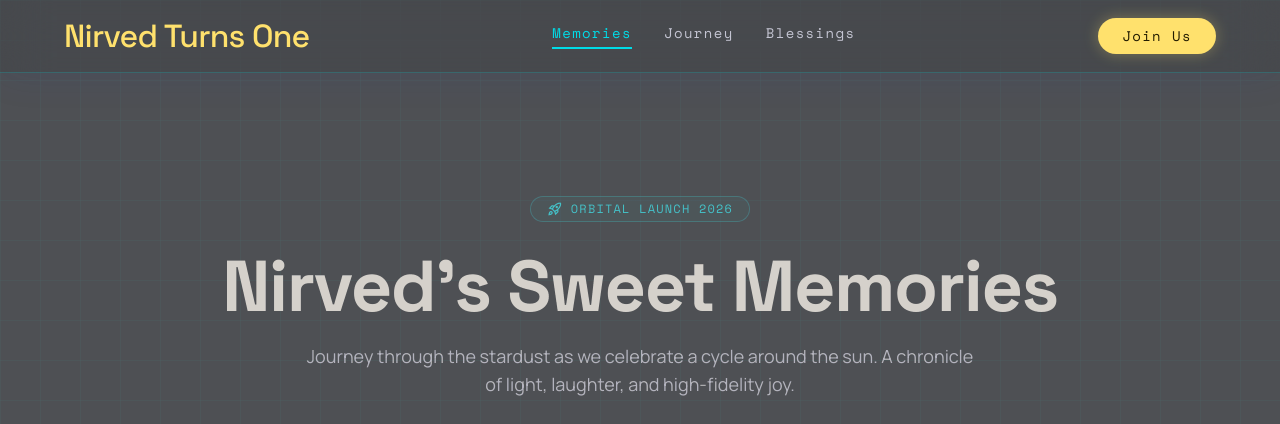
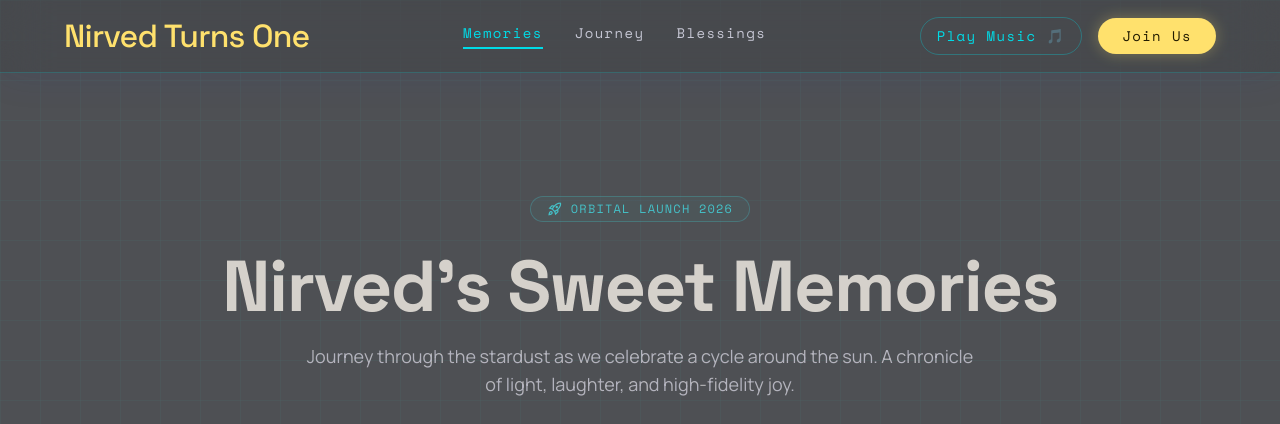
Before and after one commit to bkverma15/nirved-turns-one, a plain HTML site: page index.html in a window 1280 px wide. Shown: the top 424 px of the page. Drawn offline with nearby package versions, Linux system fonts and the light colour scheme.

Commit message:
Fix music button

```diff
--- a/index.html
+++ b/index.html
@@ -118,9 +118,14 @@
 <a class="text-on-surface-variant hover:text-tertiary transition-colors font-label-lg text-label-lg" href="#details">Journey</a>
 <a class="text-on-surface-variant hover:text-tertiary transition-colors font-label-lg text-label-lg" href="#blessings">Blessings</a>
 </div>
-<button id="music-btn" onclick="document.getElementById('details').scrollIntoView({behavior: 'smooth'})" class="bg-secondary-fixed text-on-secondary-fixed px-6 py-2 rounded-full font-label-lg text-label-lg active:scale-95 transition-transform hover:bg-secondary-fixed-dim shadow-[0_0_15px_rgba(255,225,109,0.3)]">
-                Join Us
-            </button>
+<div class="flex items-center gap-4">
+    <button id="music-btn" class="text-tertiary border border-tertiary/30 px-4 py-2 rounded-full font-label-lg text-label-lg hover:bg-tertiary/10 transition-colors hidden sm:block">
+        Play Music 🎵
+    </button>
+    <button onclick="document.getElementById('details').scrollIntoView({behavior: 'smooth'})" class="bg-secondary-fixed text-on-secondary-fixed px-6 py-2 rounded-full font-label-lg text-label-lg active:scale-95 transition-transform hover:bg-secondary-fixed-dim shadow-[0_0_15px_rgba(255,225,109,0.3)]">
+        Join Us
+    </button>
+</div>
 </div>
 </nav>
 <main class="pt-24 space-y-24 pb-24">
```
